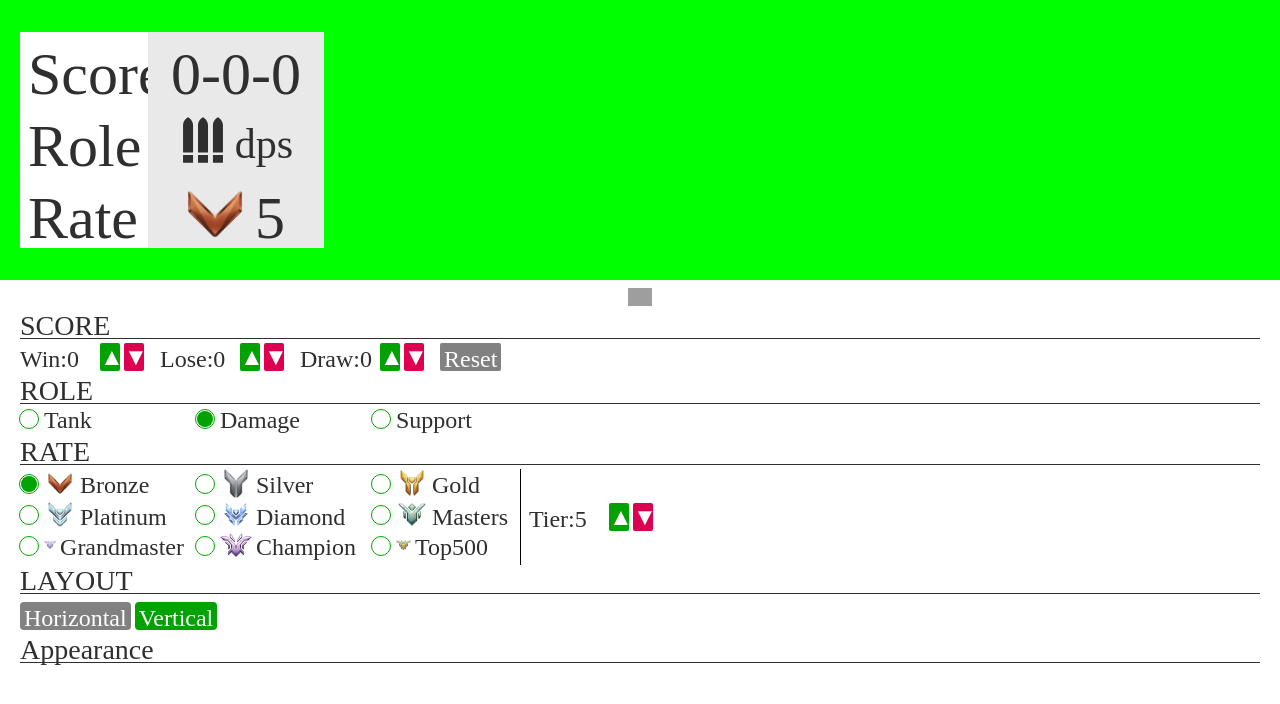
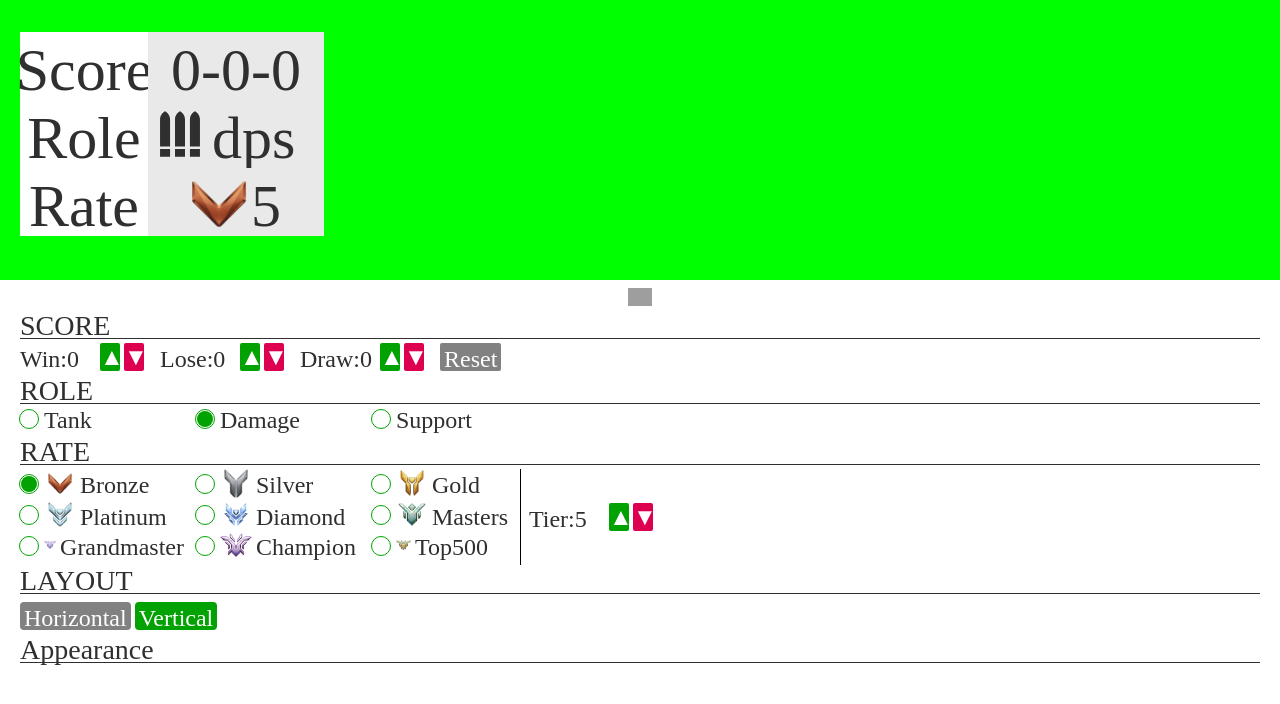
Before and after one commit to Coordinate-Cat/ow-scoreboard-v2, a React (Vite) app: page / in a window 1280 px wide. Both pictures are taken after a click on the button "Vertical". Shown: the top 704 px of the page. Built offline with nearby package versions, Linux system fonts and the light colour scheme; grey boxes are pictures that could not be loaded; a web font is replaced by a local one.

Commit message:
fix: style

```diff
--- a/src/Components/RoleIcons/RoleIcons.tsx
+++ b/src/Components/RoleIcons/RoleIcons.tsx
@@ -1,3 +1,23 @@
+export const RoleIconTank = ({
+  colorHex,
+}: {
+  colorHex: {
+    CurrentRoleTextColor: string;
+  };
+}) => {
+  return (
+    <svg
+      height="48"
+      version="1.1"
+      viewBox="0 0 60.325 60.325"
+      fill={colorHex.CurrentRoleTextColor}
+      xmlns="http://www.w3.org/2000/svg"
+    >
+      <path d="m5.4398 34.59v-24.069c0-3.8588 8.0447-8.9157 24.723-8.9157 16.678 0 24.723 5.0568 24.723 8.9157v24.069c0 5.821-19.817 24.133-24.723 24.133-4.9053 0-24.723-18.312-24.723-24.133z" />
+    </svg>
+  );
+};
+
 export const RoleIconDamage = ({
   colorHex,
 }: {
@@ -14,26 +34,6 @@ export const RoleIconDamage = ({
       xmlns="http://www.w3.org/2000/svg"
     >
       <path d="m36.451 58.73v-9.6006h-12.577v9.6006zm0-12.997v-34.224c0-5.2977-5.0459-9.8967-6.2886-9.8967s-6.2886 4.599-6.2886 9.8967v34.224zm18.777 12.997v-9.6006h-12.577v9.6006zm0-12.997v-34.224c0-5.2977-5.0459-9.8967-6.2886-9.8967s-6.2886 4.599-6.2886 9.8967v34.224zm-37.553 12.997v-9.6006h-12.577v9.6006zm0-12.997v-34.224c0-5.2977-5.0459-9.8967-6.2886-9.8967s-6.2886 4.599-6.2886 9.8967v34.224z" />
-    </svg>
-  );
-};
-
-export const RoleIconTank = ({
-  colorHex,
-}: {
-  colorHex: {
-    CurrentRoleTextColor: string;
-  };
-}) => {
-  return (
-    <svg
-      height="48"
-      version="1.1"
-      viewBox="0 0 60.325 60.325"
-      fill={colorHex.CurrentRoleTextColor}
-      xmlns="http://www.w3.org/2000/svg"
-    >
-      <path d="m5.4398 34.59v-24.069c0-3.8588 8.0447-8.9157 24.723-8.9157 16.678 0 24.723 5.0568 24.723 8.9157v24.069c0 5.821-19.817 24.133-24.723 24.133-4.9053 0-24.723-18.312-24.723-24.133z" />
     </svg>
   );
 };
--- a/src/Components/ViewerRate/ViewerRate.tsx
+++ b/src/Components/ViewerRate/ViewerRate.tsx
@@ -23,8 +23,8 @@ export const ViewerRate = ({
           backgroundColor: colorHex.RateTitleBgColor,
           color: colorHex.RateTitleTextColor,
         }}
-        className={`flex items-center px-2 pt-3 text-6xl leading-none ${
-          layout === "vertical" && "w-32"
+        className={`flex items-center px-2 pt-2 text-6xl leading-none ${
+          layout === "vertical" && "w-32 justify-center"
         }`}
       >
         Rate
@@ -102,11 +102,11 @@ export const ViewerRate = ({
           className={`${rate === "top500" ? "flex" : "hidden"} mt-1 h-[48px]`}
         />
         {rate === "top500" ? (
-          <p id="tier" className="pt-3 text-[42px]">
+          <p id="tier" className="mt-2 text-6xl">
             {tierTop500}
           </p>
         ) : (
-          <p id="tier" className="pl-3 pt-3">
+          <p id="tier" className="mt-2 pl-1 text-6xl">
             {tier}
           </p>
         )}
--- a/src/Components/ViewerRole/ViewerRole.tsx
+++ b/src/Components/ViewerRole/ViewerRole.tsx
@@ -25,8 +25,8 @@ export const ViewerRole = ({
           backgroundColor: colorHex.RoleTitleBgColor,
           color: colorHex.RoleTitleTextColor,
         }}
-        className={`flex items-center px-2 pt-3 text-6xl leading-none text-gray-800 ${
-          layout === "vertical" && "w-32"
+        className={`flex items-center px-2 pt-2 text-6xl leading-none ${
+          layout === "vertical" && "w-32 justify-center"
         }`}
       >
         Role
@@ -37,7 +37,7 @@ export const ViewerRole = ({
           color: colorHex.CurrentRoleTextColor,
         }}
         className={`flex items-center bg-gray-300 px-2 text-6xl text-gray-800 ${
-          layout === "vertical" && "w-44 justify-center"
+          layout === "vertical" && "w-44 justify-start"
         }`}
       >
         {role === "tank" && (
@@ -56,13 +56,13 @@ export const ViewerRole = ({
           </div>
         )}
         {layout === "vertical" && role === "tank" && (
-          <div className="ml-2 mt-2 text-[42px]">tank</div>
+          <div className="ml-2 mt-2 text-6xl">tank</div>
         )}
         {layout === "vertical" && role === "damage" && (
-          <div className="ml-2 mt-2 text-[42px]">dps</div>
+          <div className="ml-2 mt-2 text-6xl">dps</div>
         )}
         {layout === "vertical" && role === "support" && (
-          <div className="ml-2 mt-2 text-[42px]">support</div>
+          <div className="ml-2 mt-2 text-6xl">support</div>
         )}
       </div>
     </div>
--- a/src/Components/ViewerScore/ViewerScore.tsx
+++ b/src/Components/ViewerScore/ViewerScore.tsx
@@ -23,8 +23,8 @@ export const ViewerScore = ({
           backgroundColor: colorHex.ScoreTitleBgColor,
           color: colorHex.ScoreTitleTextColor,
         }}
-        className={`flex items-center px-2 pt-3 text-6xl leading-none ${
-          layout === "vertical" && "w-32"
+        className={`flex items-center px-2 pt-2 text-6xl leading-none ${
+          layout === "vertical" && "w-32 justify-center"
         }`}
       >
         Score
@@ -34,7 +34,7 @@ export const ViewerScore = ({
           backgroundColor: colorHex.CurrentScoreBgColor,
           color: colorHex.CurrentScoreTextColor,
         }}
-        className={`flex items-center px-2 pt-3 text-6xl ${
+        className={`flex items-center px-2 pt-2 text-6xl ${
           layout === "vertical" && "w-44 justify-center"
         }`}
       >
```
